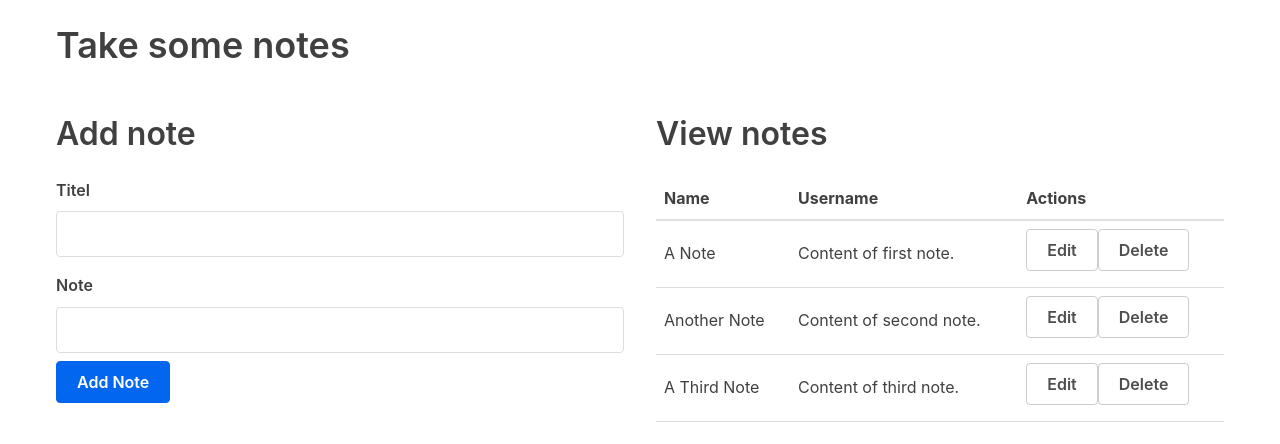
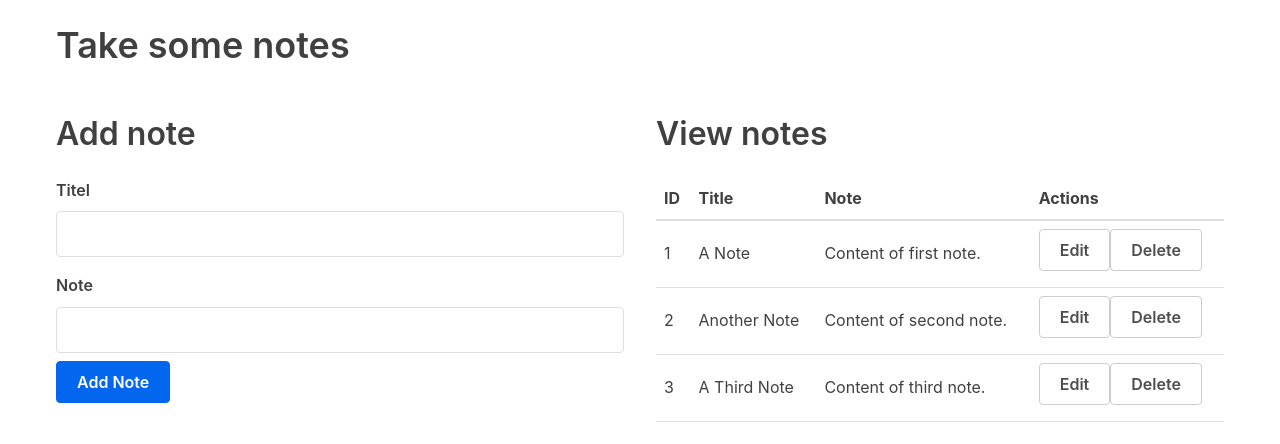
Before and after one commit to sm0k1nggnu/take-notes-redux, a React (Create React App) app: page / in a window 1280 px wide. Shown: the top 444 px of the page. Built offline with nearby package versions, Linux system fonts and the light colour scheme.

Commit message:
ID in seperate column

```diff
--- a/src/tables/NoteTable.js
+++ b/src/tables/NoteTable.js
@@ -4,8 +4,9 @@ const NoteTable = (props) => (
   <table>
     <thead>
       <tr>
-        <th>Name</th>
-        <th>Username</th>
+        <th>ID</th>
+        <th>Title</th>
+        <th>Note</th>
         <th>Actions</th>
       </tr>
     </thead>
@@ -13,6 +14,7 @@ const NoteTable = (props) => (
     {props.notes.length > 0 ? (
       props.notes.map(note => (
         <tr key={note.id}>
+          <td>{note.id}</td>
           <td>{note.title}</td>
           <td>{note.content}</td>
           <td>
```
